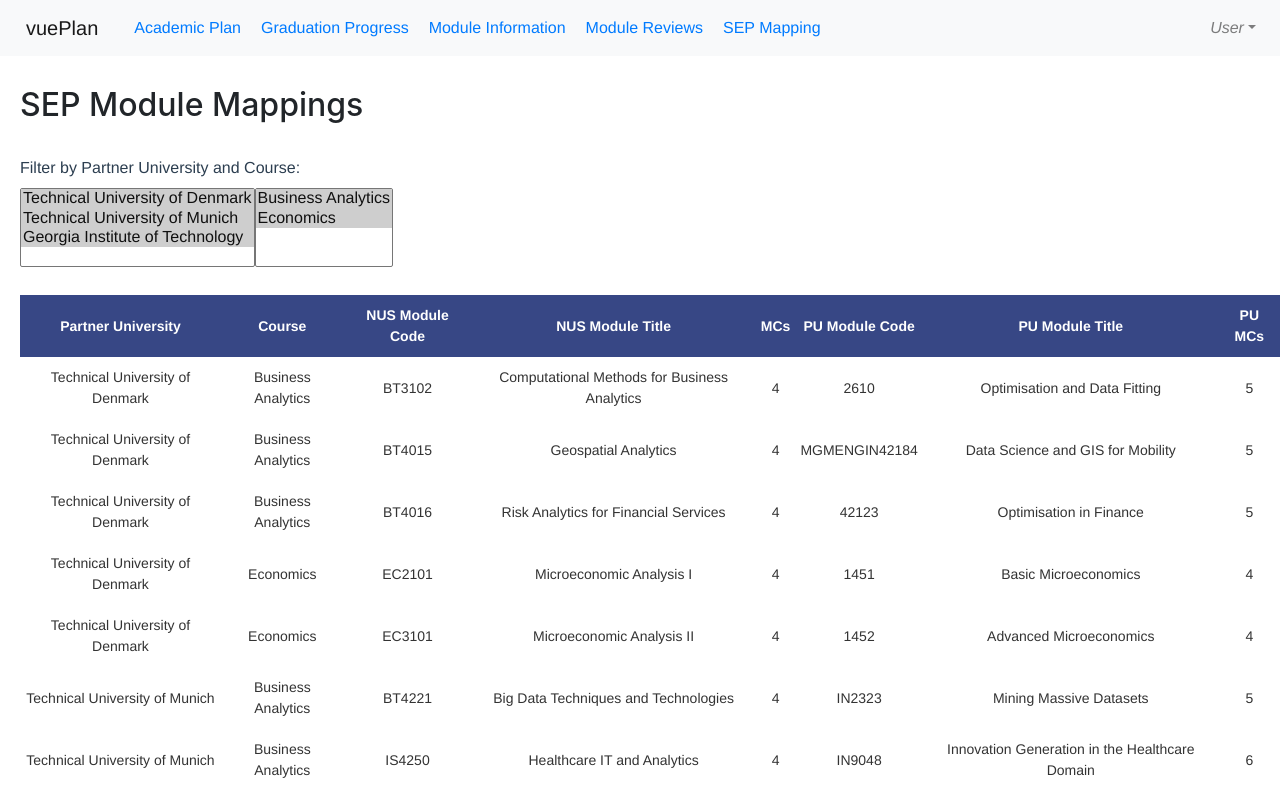
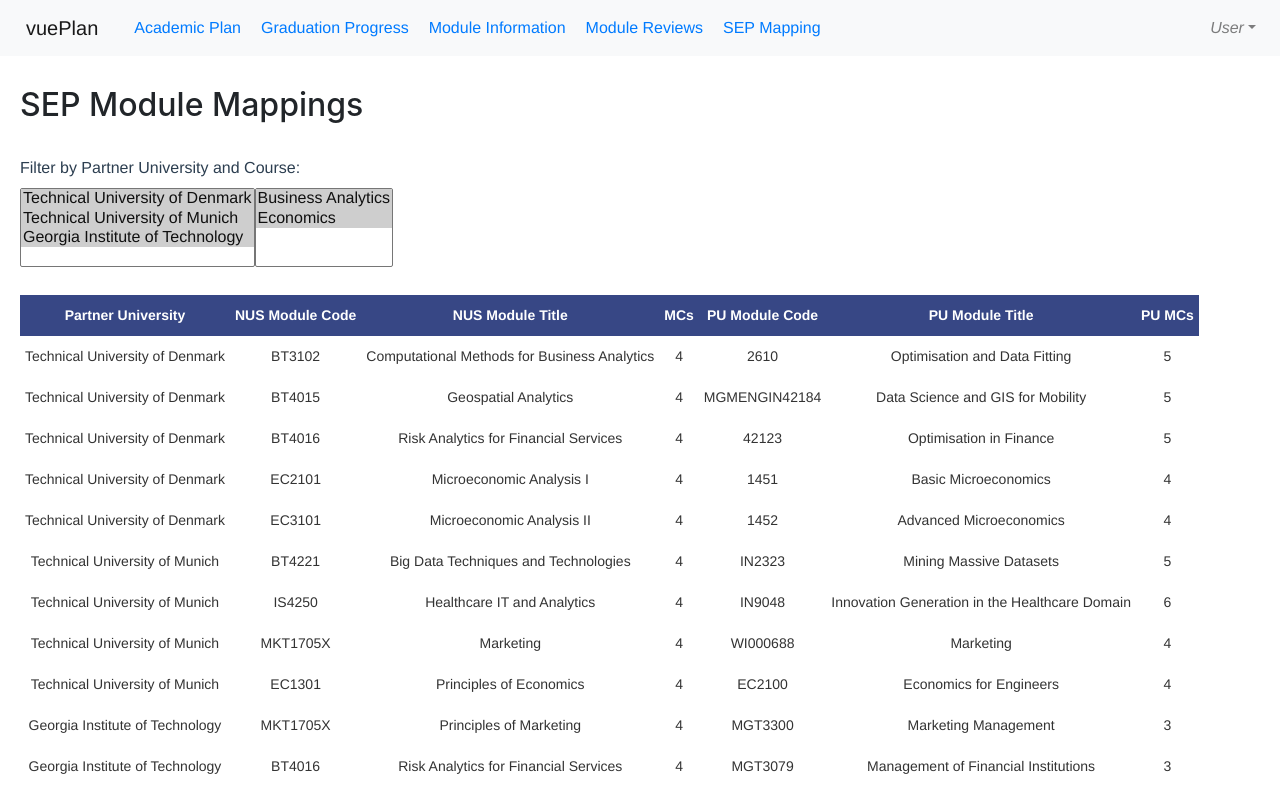
Before and after one commit to ValaryLim/vueplan, a Vue app: page /sepmapping in a window 1280 px wide. Shown: the top 799 px of the page. Built offline with nearby package versions, Linux system fonts and the light colour scheme.

Commit message:
removed course column

```diff
--- a/src/components/sepmapping/SEPMapping.html
+++ b/src/components/sepmapping/SEPMapping.html
@@ -38,7 +38,6 @@
         <thead>
           <tr>
             <th>Partner University</th>
-            <th>Course</th>
             <th>NUS Module Code</th>
             <th>NUS Module Title</th>
             <th>MCs</th>
@@ -50,9 +49,8 @@
 
         <!-- table body -->
         <tbody :modules="modules" pus="pus" courses="courses">
-          <tr v-for="module in modules" v-show="courses.includes(module.course) && pus.includes(module.pu)">
+          <tr v-for="module in modules" v-show="pus.includes(module.pu)">
             <td>{{module.pu}}</td>
-            <td>{{module.course}}</td>
             <td>{{module.nusModuleCode}}</td>
             <td>{{module.nusModuleTitle}}</td>
             <td>{{module.mcs}}</td>
--- a/src/components/sepmapping/SEPMapping.vue
+++ b/src/components/sepmapping/SEPMapping.vue
@@ -33,59 +33,59 @@
 
             modules: [
 
-            { pu: "Technical University of Denmark", course: "Business Analytics",
+            { pu: "Technical University of Denmark",
                 nusModuleCode: "BT3102", nusModuleTitle: "Computational Methods for Business Analytics", mcs: 4.0,
                 puModuleCode: 2610, puModuleTitle: "Optimisation and Data Fitting", puMcs: 5.0 },
 
-            { pu: "Technical University of Denmark", course: "Business Analytics",
+            { pu: "Technical University of Denmark",
                 nusModuleCode: "BT4015", nusModuleTitle: "Geospatial Analytics", mcs: 4.0,
                 puModuleCode: "MGMENGIN42184", puModuleTitle: "Data Science and GIS for Mobility", puMcs: 5.0 },
 
-            { pu: "Technical University of Denmark", course: "Business Analytics",
+            { pu: "Technical University of Denmark",
                 nusModuleCode: "BT4016", nusModuleTitle: "Risk Analytics for Financial Services", mcs: 4.0,
                 puModuleCode: "42123", puModuleTitle: "Optimisation in Finance", puMcs: 5.0 },
 
-            { pu: "Technical University of Denmark", course: "Economics",
+            { pu: "Technical University of Denmark",
                 nusModuleCode: "EC2101", nusModuleTitle: "Microeconomic Analysis I", mcs: 4.0,
                 puModuleCode: "1451", puModuleTitle: "Basic Microeconomics", puMcs: 4.0 },
 
-            { pu: "Technical University of Denmark", course: "Economics",
+            { pu: "Technical University of Denmark",
                 nusModuleCode: "EC3101", nusModuleTitle: "Microeconomic Analysis II", mcs: 4.0,
                 puModuleCode: "1452", puModuleTitle: "Advanced Microeconomics", puMcs: 4.0 },
 
-            { pu: "Technical University of Munich", course: "Business Analytics",
+            { pu: "Technical University of Munich",
                 nusModuleCode: "BT4221", nusModuleTitle: "Big Data Techniques and Technologies", mcs: 4.0,
                 puModuleCode: "IN2323", puModuleTitle: "Mining Massive Datasets", puMcs: 5.0 },
 
-            { pu: "Technical University of Munich", course: "Business Analytics",
+            { pu: "Technical University of Munich",
                 nusModuleCode: "IS4250", nusModuleTitle: "Healthcare IT and Analytics", mcs: 4.0,
                 puModuleCode: "IN9048", puModuleTitle: "Innovation Generation in the Healthcare Domain", puMcs: 6.0 },
 
-            { pu: "Technical University of Munich", course: "Business Analytics",
+            { pu: "Technical University of Munich",
                 nusModuleCode: "MKT1705X", nusModuleTitle: "Marketing", mcs: 4.0,
                 puModuleCode: "WI000688", puModuleTitle: "Marketing", puMcs: 4.0 },
 
-            { pu: "Technical University of Munich", course: "Economics",
+            { pu: "Technical University of Munich",
                 nusModuleCode: "EC1301", nusModuleTitle: "Principles of Economics", mcs: 4.0,
                 puModuleCode: "EC2100", puModuleTitle: "Economics for Engineers", puMcs: 4.0 },
 
-            { pu: "Georgia Institute of Technology", course: "Business Analytics",
+            { pu: "Georgia Institute of Technology",
             nusModuleCode: "MKT1705X", nusModuleTitle: "Principles of Marketing", mcs:4.0,
             puModuleCode: "MGT3300", puModuleTitle: "Marketing Management", puMcs: 3.0 },
 
-            { pu: "Georgia Institute of Technology", course: "Business Analytics",
+            { pu: "Georgia Institute of Technology",
             nusModuleCode: "BT4016", nusModuleTitle: "Risk Analytics for Financial Services", mcs:4.0,
             puModuleCode: "MGT3079", puModuleTitle: "Management of Financial Institutions", puMcs: 3.0 },
 
-            { pu: "Georgia Institute of Technology", course: "Business Analytics",
+            { pu: "Georgia Institute of Technology",
             nusModuleCode: "BT4221", nusModuleTitle: "Big Data Techniques and Technologies", mcs:4.0,
             puModuleCode: "MGT4050", puModuleTitle: "Business Analytics", puMcs: 3.0 },
 
-            { pu: "Georgia Institute of Technology", course: "Business Analytics",
+            { pu: "Georgia Institute of Technology",
             nusModuleCode: "BT4222", nusModuleTitle: "Mining Web Data for Business Insights", mcs:4.0,
             puModuleCode: "MGT4803", puModuleTitle: "Social and Digital Analytics", puMcs: 3.0 },
 
-            { pu: "Georgia Institute of Technology", course: "Economics",
+            { pu: "Georgia Institute of Technology",
             nusModuleCode: "EC3312", nusModuleTitle: "Game Theory and Applications to Economics", mcs:4.0,
             puModuleCode: "ECON4180", puModuleTitle: "Game Theory for Economics", puMcs: 3.0 },
             ]
```
